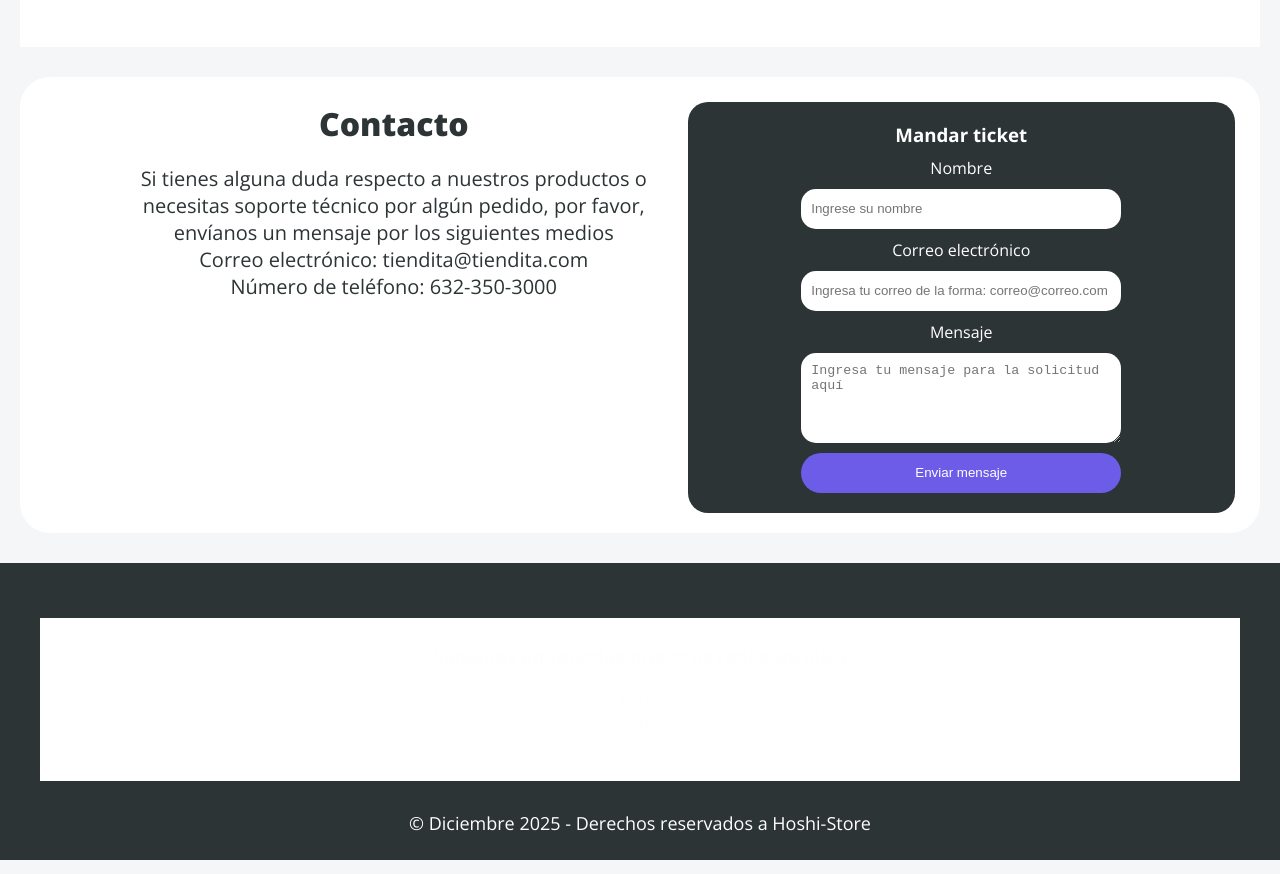
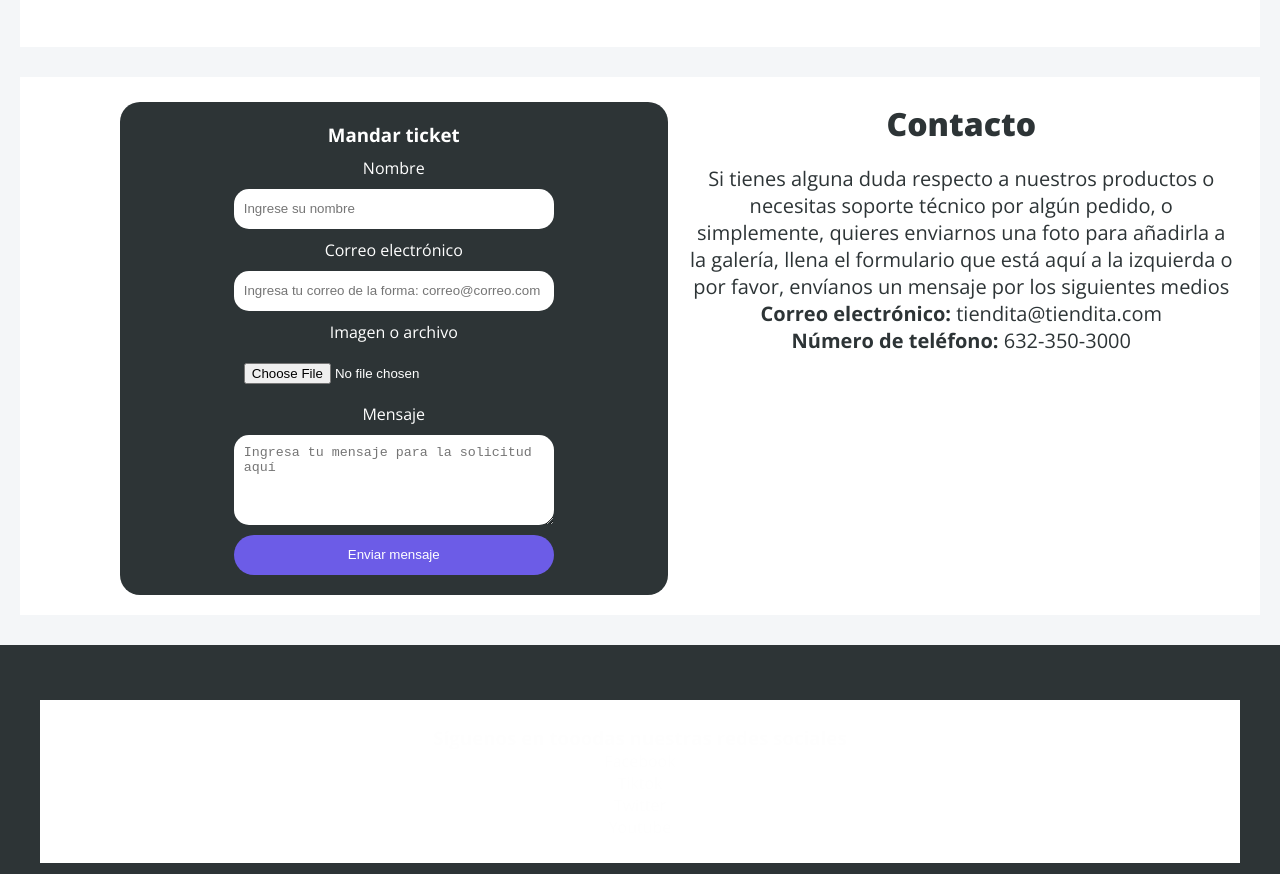
Before and after one commit to Mor4n/Proyecto-Final-modulo-2.github.io, a plain HTML site: page index.html in a window 1280 px wide. Shown: the part 7033-7907 px from the top of the page. Drawn offline with nearby package versions, Linux system fonts and the light colour scheme.

Commit message:
Cambio en el HTML de la parte de contacto, añadida la parte para adjuntar producto con el input file que vimos en el primer modulo jsjs, de aqui se continua con la estilizacion de contacto

```diff
--- a/index.html
+++ b/index.html
@@ -410,13 +410,7 @@
 
 
         <section id="contacto" class="contacto-section"> <!-- Contacto -->
-            <div class="contacto-info">
-                <h2>Contacto</h2>
-                <p>Si tienes alguna duda respecto a nuestros productos o necesitas soporte técnico por algún pedido, por
-                    favor, envíanos un mensaje por los siguientes medios</p>
-                <p>Correo electrónico: tiendita@tiendita.com</p>
-                <p>Número de teléfono: 632-350-3000</p>
-            </div>
+
 
             <div class="contacto-form-div">
                 <form class="contacto-form">
@@ -427,11 +421,24 @@
                     <label for="correo">Correo electrónico</label>
                     <input type="email" id="correo" placeholder="Ingresa tu correo de la forma: correo@correo.com">
 
+                    <label for="archivo">Imagen o archivo</label>
+                    <input type="file" id="archivo">
+
                     <label for="solicitud">Mensaje</label>
                     <textarea id="solicitud" placeholder="Ingresa tu mensaje para la solicitud aquí "></textarea>
 
+
+
                     <button type="submit">Enviar mensaje</button>
                 </form>
+            </div>
+
+            <div class="contacto-info">
+                <h2>Contacto</h2>
+                <p>Si tienes alguna duda respecto a nuestros productos o necesitas soporte técnico por algún pedido, o simplemente, quieres enviarnos una foto para añadirla a la galería, llena el formulario que está aquí a la izquierda o por
+                    favor, envíanos un mensaje por los siguientes medios</p>
+                <p><b>Correo electrónico:</b> tiendita@tiendita.com</p>
+                <p><b>Número de teléfono:</b> 632-350-3000</p>
             </div>
 
         </section>
--- a/style.css
+++ b/style.css
@@ -722,7 +722,6 @@ section p{
     align-items: flex-start;
     flex-wrap: wrap;
 
-    border-radius: 30px;
     padding-left: 100px;
     padding-bottom: 20px;
 
```
